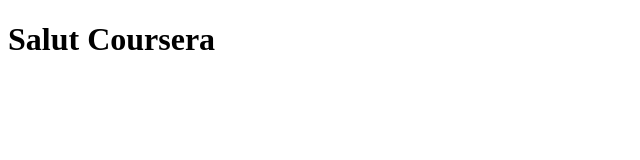
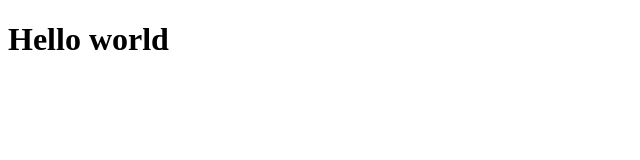
Before and after one commit to arozowykwiat/angular-js-coursera-test, a plain HTML site: page index.html in a window 1280 px wide. Shown: the whole page, without its empty margins (0-640 px from the left). Drawn offline with Linux system fonts and the light colour scheme.

Commit message:
modification 1

```diff
--- a/index.html
+++ b/index.html
@@ -5,6 +5,6 @@
 	<title>Hello coursera</title>
 </head>
 <body>
-	<h1>Salut Coursera</h1>
+	<h1>Hello world</h1>
 </body>
 </html>
```
